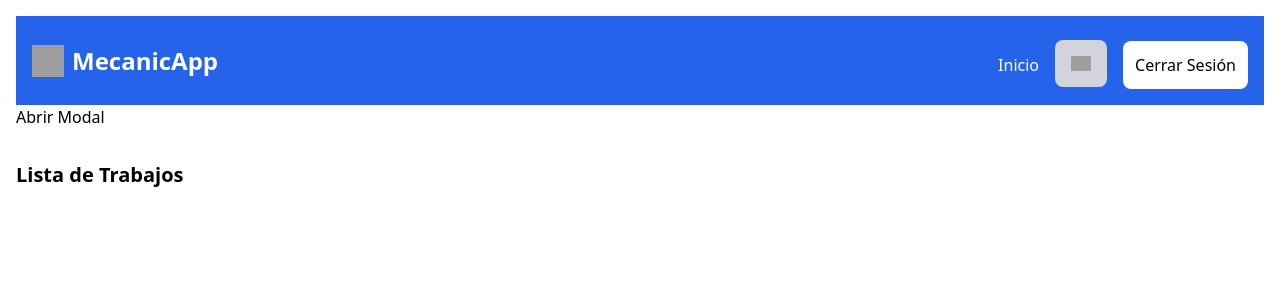
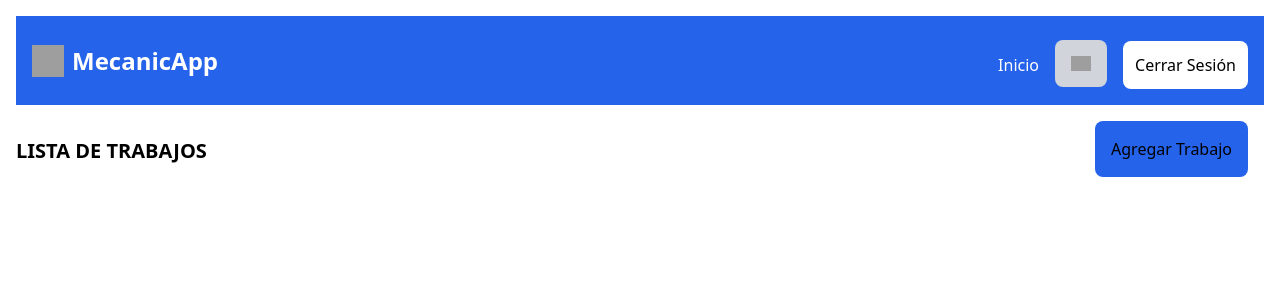
Before and after one commit to Tommoko3ds/tallerdos, a React (Create React App) app: page /contenido in a window 1280 px wide. Shown: the top 300 px of the page. Built offline with nearby package versions, Linux system fonts and the light colour scheme; grey boxes are pictures that could not be loaded.

Commit message:
ssl 2 committ

```diff
--- a/src/App.js
+++ b/src/App.js
@@ -20,7 +20,7 @@ function App() {
             element={
               <div className="p-4">
                 <Header />
-                <button onClick={openModal}>Abrir Modal</button>
+                <button onClick={openModal} className='text-right p-4 float-right bg-blue-600 rounded-lg m-4'>Agregar Trabajo</button>
                 <Modal showModal={showModal} closeModal={closeModal} />
               </div>
             }
--- a/src/componentes/paginas/modal.jsx
+++ b/src/componentes/paginas/modal.jsx
@@ -178,7 +178,7 @@ const Modal = ({ showModal, closeModal, trabajos, setTrabajos }) => {
       </div>
        {/* Lista de trabajos */}
         <div className="mt-8">
-          <h3 className="text-xl font-bold mb-4">Lista de Trabajos</h3>
+          <h3 className="text-xl font-bold mb-4">LISTA DE TRABAJOS</h3>
           <ul>
           {trabajos &&
   trabajos.map((trabajo) => (
```
